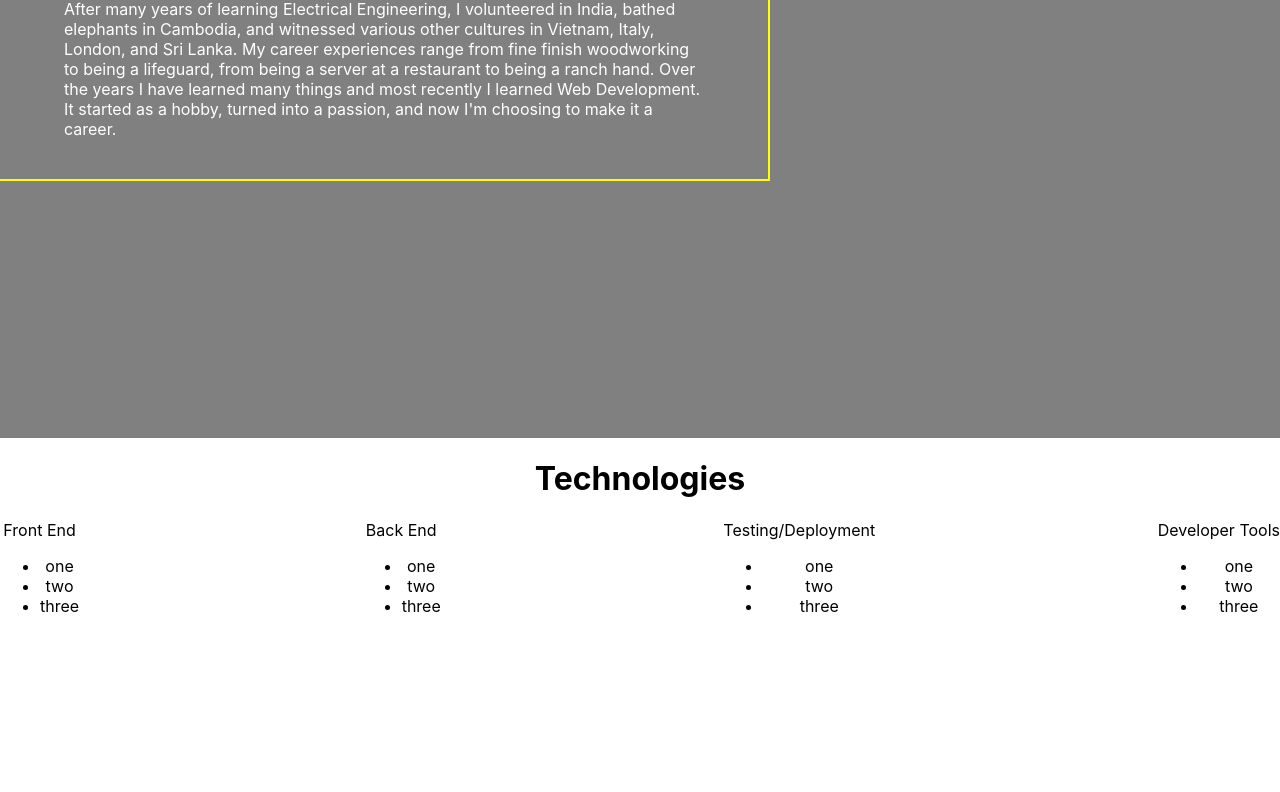
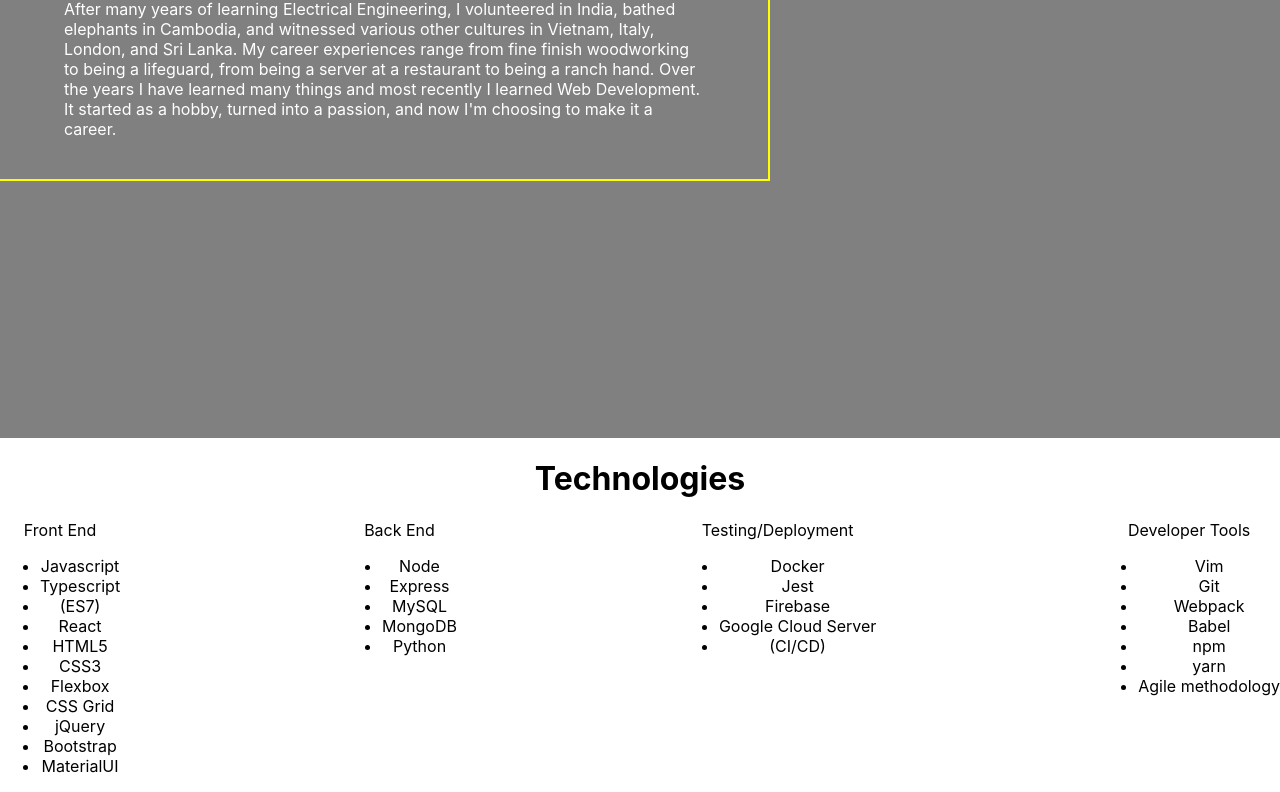
Before and after one commit to stevedoty/stevendoty, a React (Create React App) app: page / in a window 1280 px wide. Shown: the part 1162-1954 px from the top of the page. Before the commit the page ends 1794 px from the top, so only its background shows below. Built offline with nearby package versions, Linux system fonts and the light colour scheme.

Commit message:
update skills/thechnologies

```diff
--- a/src/components/technologies/technologies.tsx
+++ b/src/components/technologies/technologies.tsx
@@ -4,33 +4,49 @@
   {
     title:"Front End",
     list:[
-      "one",
-      "two",
-      "three"
+      "Javascript",
+      "Typescript",
+      "(ES7)",
+      "React",
+      "HTML5",
+      "CSS3",
+      "Flexbox",
+      "CSS Grid",
+      "jQuery",
+      "Bootstrap",
+      "MaterialUI"
     ]
   },
   {
     title:"Back End",
     list:[
-      "one",
-      "two",
-      "three"
+      "Node",
+      "Express",
+      "MySQL",
+      "MongoDB",
+      "Python"
     ]
   },
   {
     title:"Testing/Deployment",
     list:[
-      "one",
-      "two",
-      "three"
+      "Docker",
+      "Jest",
+      "Firebase",
+      "Google Cloud Server",
+      "(CI/CD)"
     ]
   },
   {
     title:"Developer Tools",
     list:[
-      "one",
-      "two",
-      "three"
+      "Vim",
+      "Git",
+      "Webpack",
+      "Babel",
+      "npm",
+      "yarn",
+      "Agile methodology"
     ]
   },
 ]
```
